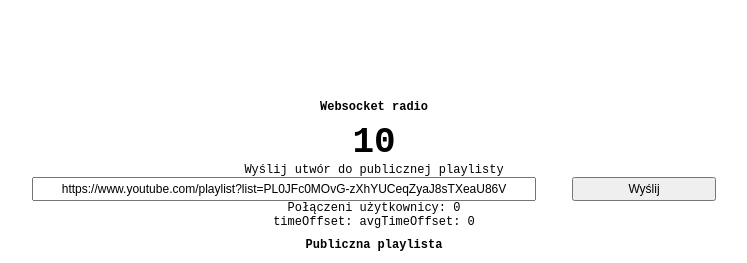
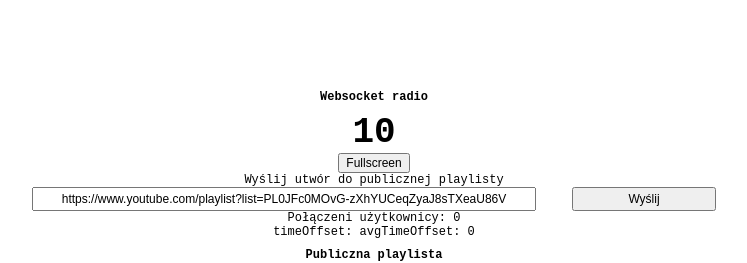
Before and after one commit to fraunos/websocket-radio, a website: page index.html in a window 1280 px wide. Shown: the part 120-383 px from the top of the page, without its empty margins (266-1013 px from the left). Drawn offline with nearby package versions, Linux system fonts and the light colour scheme; no server answers.

Commit message:
allow fullscreen

```diff
--- a/index.html
+++ b/index.html
@@ -12,11 +12,12 @@
   <div id="app">
     <h1>Websocket radio</h1>
     <div v-if="currentTrack && avgTimeOffset" class="player">
-      <video id="player" onloadeddata="this.play(); this.currentTime = (new Date() - app.currentTrack.playTime - app.avgTimeOffset)/1000;" autoplay  :src="currentTrack.info.url" :poster="currentTrack.info.thumbnail"></video>
+      <video id="player" onloadeddata="this.play(); this.currentTime = (new Date() - app.currentTrack.playTime - app.avgTimeOffset)/1000;" autoplay :src="currentTrack.info.url" :poster="currentTrack.info.thumbnail"></video>
     </div>
     <div v-else class="countdown">
         {{10 - timeOffset.length}}
     </div>
+    <button @click="playerFullscreen" type="button" name="button">Fullscreen</button>
 
     <div class="sendBox">
       <div class="">
@@ -104,6 +105,10 @@
       },
       updatePlaylist(data) {
         this.playlist = data
+      },
+      playerFullscreen() {
+          console.log('Fullscreen');
+          document.querySelector('video').requestFullscreen()
       },
     }
   })
```
